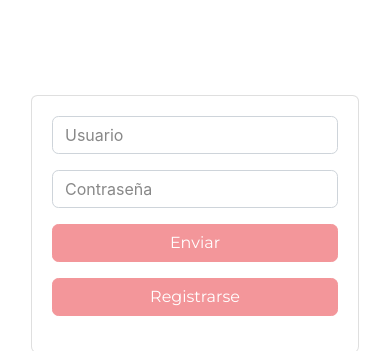
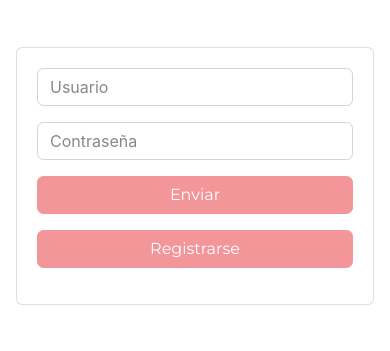
Before and after one commit to Gilgamesh06/ProyectoBD, a Flask app: page /Ingresar in a window 390 px wide. Shown: the part 597-948 px from the top of the page. Run offline with Flask 2, Linux system fonts and the light colour scheme; some libraries are stand-ins or nearby versions.

Commit message:
Version 01

```diff
--- a/web/templates/ingresar.html
+++ b/web/templates/ingresar.html
@@ -1,12 +1,8 @@
 {% extends 'layout.html' %}
 
 {% block content %}
-<br>
-
-</br>
 <div class="row">
-    <div class="col-md-5">
-        <div class="card card-body">
+    <div class="card card-body">
             <form action="">
                 <div class="form-group">
                     <input type="text" name="Usuario" placeholder="Usuario" class="form-control">
@@ -25,9 +21,10 @@
                     </a>
                 </div>
             </form>
-
-        </div>
     </div>
 </div>
+<br>
+
+</br>
 
 {% endblock %}
--- a/web/templates/layout.html
+++ b/web/templates/layout.html
@@ -4,7 +4,7 @@
     <meta charset="UTF-8">
     <meta name="viewport" content="width=device-width, initial-scale=1.0">
     <title>Pan pan Trigo trigo</title>
-    <link  rel="icon"   href="https://github.com/Gilgamesh06/ProyectoBD/blob/main/Images/Logo.png?raw=true" type="image/png"  width="32" height="32" />
+    <link  rel="icon"   href="https://github.com/Gilgamesh06/ProyectoBD/blob/main/Images/Logo.png?raw=true" type="image/png"  width="16px" height="16px" />
     <link rel="stylesheet" href=https://bootswatch.com/4/minty/bootstrap.min.css>
 </head>
 <body>
@@ -14,8 +14,7 @@
   <nav class="navbar navbar-expand-lg navbar-dark bg-secondary">
         <a class="navbar-brand" href="/">
           <img src="https://github.com/Gilgamesh06/ProyectoBD/blob/main/Images/Logo.png?raw=true" width="28%" height="28%" alt="Logo">
-           Pan Pan Trigo Trigo
-        </a>
+           Pan Pan Trigo Trigo</a>
         <button class="navbar-toggler" type="button" data-toggle="collapse" data-target="#navbarNavAltMarkup" aria-controls="navbarNavAltMarkup" aria-expanded="false" aria-label="Toggle navigation">
           <span class="navbar-toggler-icon"></span>
         </button>
--- a/web/templates/registro.html
+++ b/web/templates/registro.html
@@ -1,9 +1,7 @@
 {% extends 'layout.html' %}
 
 {% block content %}
-<br>
 
-</br>
 <div class="row">
     <div class="card card-body">
         <form action="">
@@ -49,4 +47,8 @@
     </div>
 </div>
 
+<br>
+
+</br>
+
 {% endblock %}
```
Also changed, not shown: Images/arriba.png (added).
